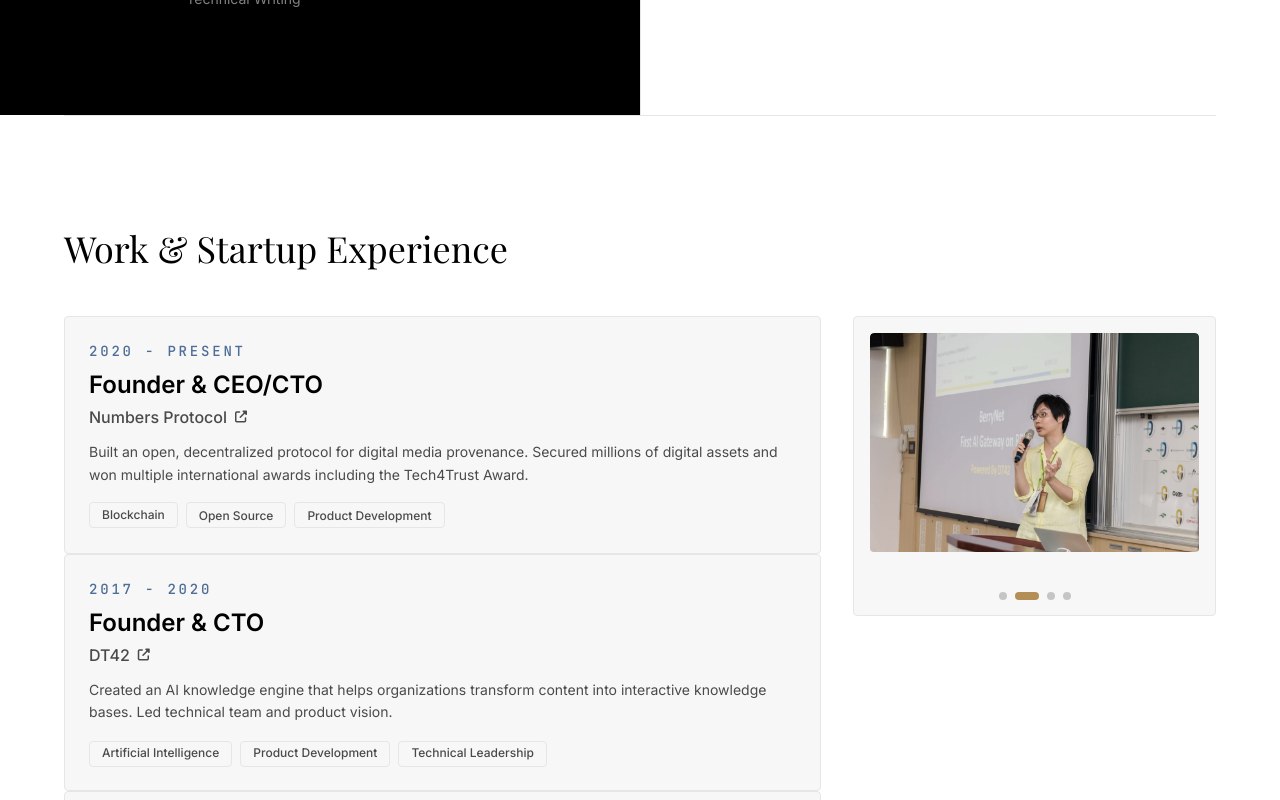
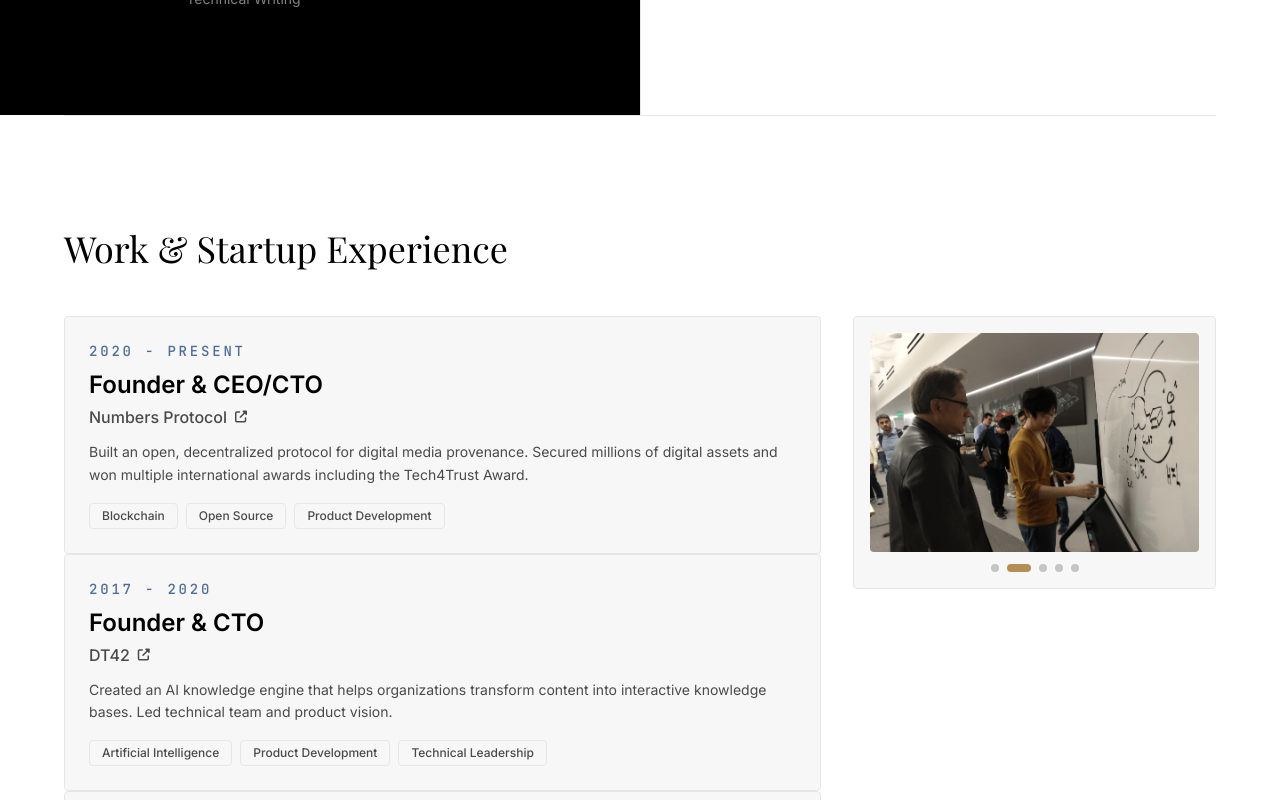
Before and after one commit to bafu/bafu.github.io, a React (Vite) app: page / in a window 1280 px wide. Shown: the part 507-1307 px from the top of the page. Built offline with nearby package versions, Linux system fonts and the light colour scheme; a small style sheet from the web is missing.

Commit message:
feat: add OTS Forum 2026 photo to rotating profile carousel
by Bofu Chen & Omni

```diff
--- a/src/components/RotatingProfileImage.tsx
+++ b/src/components/RotatingProfileImage.tsx
@@ -1,6 +1,7 @@
 import { useState, useEffect, useCallback } from 'react'
 
 const IMAGES = [
+  '/assets/bofu-ots-forum-2026.jpg',
   '/assets/bofu-nvidia-hq-2017-3.jpg',
   '/assets/bofu-coscup-2017.jpg',
   '/assets/bofu-nvidia-hq-2017-1.jpg',
@@ -8,6 +9,7 @@ const IMAGES = [
 ]
 
 const IMAGE_ALTS = [
+  'Bofu Chen speaking at OTS Forum 2026 Content Authenticity Summit',
   'Bofu Chen at NVIDIA HQ 2017',
   'Bofu Chen at COSCUP 2017',
   'Bofu Chen at NVIDIA HQ 2017',
```
Also changed, not shown: .omni/2f303f3b-hello-there/memory.md (added), public/assets/bofu-ots-forum-2026.jpg (added).
